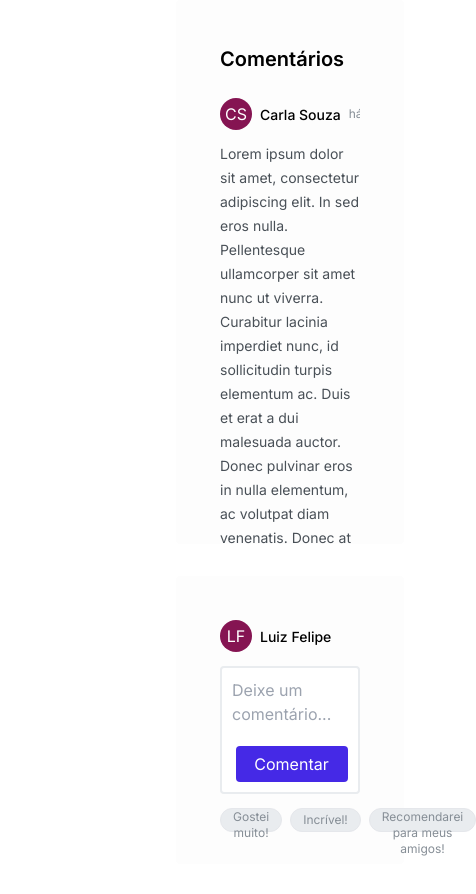
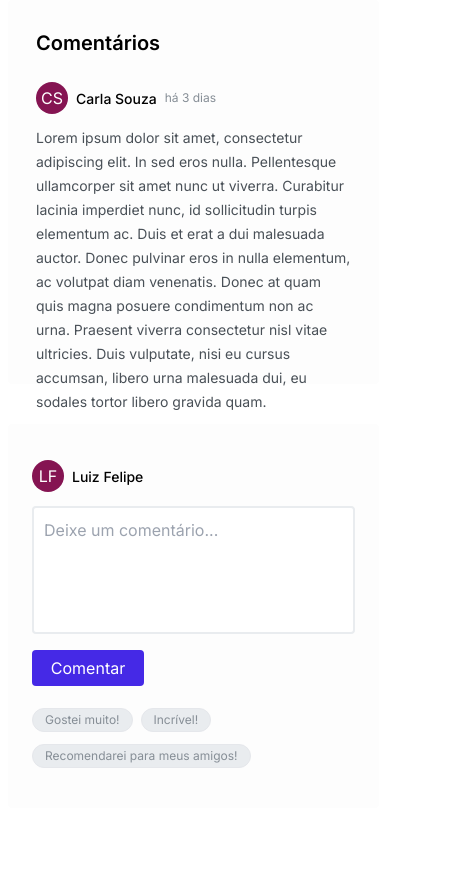
Before and after one commit to tamir-ferreira/Kenzie-Kars-front, a React app: page /product in a window 390 px wide. Shown: the top 894 px of the page, 476 px wide, since content can reach past the window. After the commit the page ends 844 px from the top, so only its background shows below. Built offline with nearby package versions, Linux system fonts and the light colour scheme; the HTML template or start-up script is replaced by a standard one.

Commit message:
First style corrections for mobile in Comments/Footer component

```diff
--- a/src/components/Footer.tsx
+++ b/src/components/Footer.tsx
@@ -10,10 +10,15 @@ export const Footer = () => {
   };
 
   return (
-    <footer className="w-full h-32 bg-grey-0 pt-11 pb-11 place-content-around flex space-x-[18rem] content-center items-center">
+    <footer className="w-full h:28 sm:h-32 bg-grey-0 pt-7 pb-7 sm:pt-11 sm:pb-11 place-content-around flex-column-center sm:flex-row-center space-y-[1rem] sm:space-x-[18rem]">
       <img src={logo} alt="logo" className="w-36 h-7" />
-      <small className="text-white-fixed">© 2023 - Todos os direitos reservados.</small>
-      <button onClick={scrollToTop} className="bg-grey-1 w-14 h-12 p-4 rounded border-none">
+      <small className="text-white-fixed">
+        © 2023 - Todos os direitos reservados.
+      </small>
+      <button
+        onClick={scrollToTop}
+        className="bg-grey-1 w-10 sm:w-14 h-8 sm:h-12 p-2 sm:p-4 rounded border-none"
+      >
         <RiArrowUpSLine className="fill-white-fixed w-full h-full" />
       </button>
     </footer>
--- a/src/components/NewComment.tsx
+++ b/src/components/NewComment.tsx
@@ -7,13 +7,13 @@ interface NewCommentProps {
 
 export const NewComment = ({ userName }: NewCommentProps) => {
   return (
-    <div className="w-7/12 h-[18rem] rounded bg-grey-10 mt-8 mb-16 ml-[11rem] p-11 flex flex-col gap-3.5">
+    <div className="w-[95%] sm:w-7/12 h-96 sm:h-[18rem] rounded bg-grey-10 mt-10 sm:mt-8 mb-8 sm:mb-16 ml-2 sm:ml-[11rem] py-9 px-6 sm:p-11 flex flex-col gap-3.5">
       <div className="flex items-center gap-2 w-max">
         <UserInitials name={userName} />
         <p className="text-body-2-500">{userName}</p>
       </div>
-      <div className="flex flex-col gap-3.5 w-full h-full">
-        <div className="relative w-full h-32">
+      <div className="flex flex-col gap-[70px] sm:gap-3.5 w-full h-max sm:h-full">
+        <div className="sm:relative w-full h-32 gap-8">
           <textarea
             placeholder="Deixe um comentário..."
             name="comment"
@@ -22,13 +22,13 @@ export const NewComment = ({ userName }: NewCommentProps) => {
             className="resize-none rounded border-grey-7 border-2 focus:outline-0 w-full h-full p-2.5 text-grey-2"
           ></textarea>
           <Button
-            btnSize="w-28 h-9 border-none absolute bottom-3 right-3"
+            btnSize="w-28 h-9 border-none mt-[10px] sm:absolute sm:bottom-3 sm:right-3"
             btnColor="bg-brand-1 text-[#FFFFFF]"
           >
             Comentar
           </Button>
         </div>
-        <div className="h-6 flex gap-2">
+        <div className="h-8 py-1 flex flex-wrap gap-y-3 gap-x-2">
           <Button
             btnSize="h-full w-max px-3 rounded-3xl text-xs"
             btnColor="bg-grey-7 text-grey-3"
--- a/src/pages/Product.tsx
+++ b/src/pages/Product.tsx
@@ -4,7 +4,7 @@ import { NewComment } from "../components/NewComment";
 export const Product = () => {
   return (
     <>
-      <div className="w-7/12 h-[34rem] rounded bg-grey-10 ml-[11rem] p-11">
+      <div className=" w-[95%] sm:w-7/12 h-96 sm:h-[34rem] rounded bg-grey-10 ml-2 sm:ml-[11rem] py-7 px-7 sm:p-11">
         <h3 className="mb-6 text-heading-6-600">Comentários</h3>
         <ul className="w-full h-full flex flex-col gap-11 no-scrollbar overflow-y-auto">
           <CommentCard
--- a/src/styles/globals.css
+++ b/src/styles/globals.css
@@ -120,4 +120,18 @@
     -ms-overflow-style: none;
     scrollbar-width: none;
   }
+
+  .flex-row-center {
+    display: flex;
+    flex-direction: row;
+    justify-content: center;
+    align-items: center;
+  }
+
+  .flex-column-center {
+    display: flex;
+    flex-direction: column;
+    justify-content: center;
+    align-items: center;
+  }
 }
```
